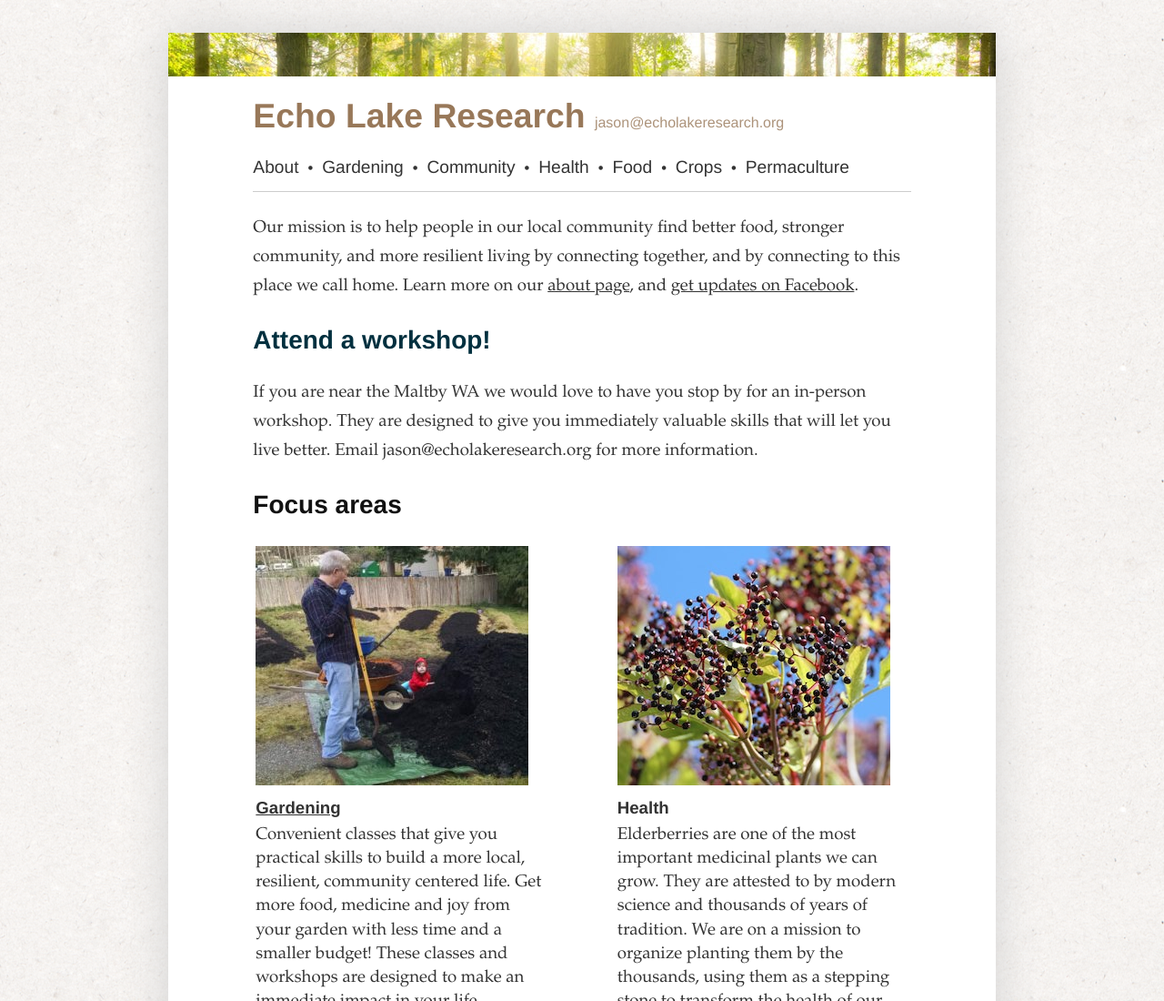
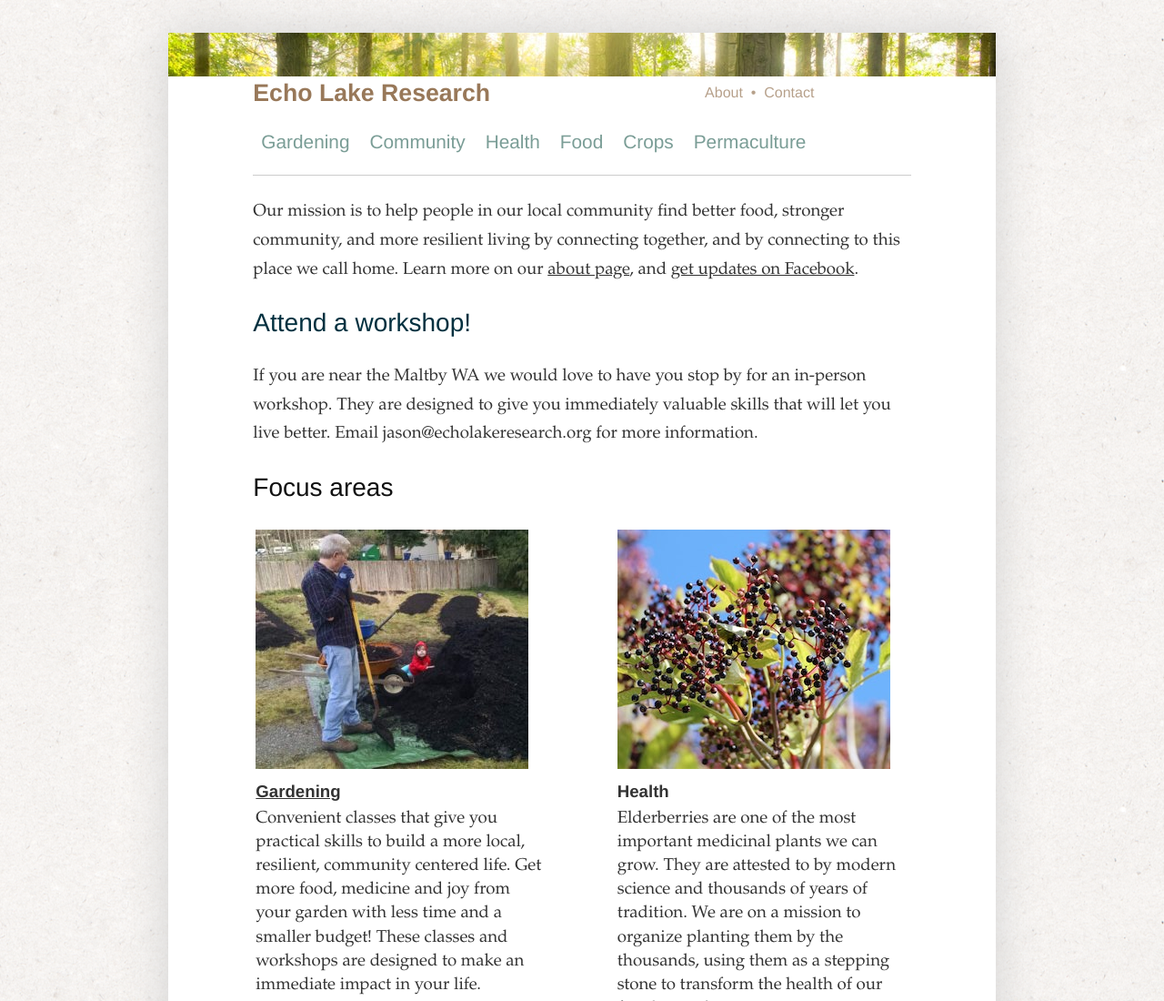
Before and after one commit to EchoLakeResearch/echolakeresearch.github.io, a plain HTML site: page _index.html in a window 1280 px wide. Shown: the top 1100 px of the page at 91% size. Drawn offline with Linux system fonts and the light colour scheme.

Commit message:
Styling changes to header

```diff
--- a/_index.html
+++ b/_index.html
@@ -115,18 +115,21 @@
   }
   .top-menu {
     margin-bottom: 12px;
+    position: relative;
+    display: inline-block;
   }
-  .top-menu a {
-    font-size: 1.2em;
+  .top-menu p a {
+    font-size: 1.3em;
     text-decoration: none;
     font-family: "Helvetica Neue",Helvetica,Arial,sans-serif;
+    padding: 9px;
   }
 
   h1 {
     color: #333;
     text-align: left;
-    font-size: 200%;
-    font-weight: 700;
+    font-size: 180%;
+    font-weight: 500;
     line-height: 1;
     text-shadow: white 0 -1px 0;
   }
@@ -308,12 +311,6 @@
       max-width: 50%;
     }
   }
-  @media (max-width: 500px) {
-    html {
-      font-size: 7.5pt;
-    }
-  }
-
 
   /* Preston Theme */
   [data-theme=preston] p,
@@ -330,7 +327,7 @@
   [data-theme=preston] h4,
   [data-theme=preston] h5,
   [data-theme=preston] h6 {
-    font-weight: 900;
+    font-weight: 500;
     color: #111;
     text-shadow: none;
   }
@@ -392,25 +389,29 @@
 </head>
 <body data-theme="preston">
 <main>
+<div class="honey" style='margin-bottom: 12px;'>
+  <a href='/' style='text-decoration: none; font-weight: bold; font-size: 20pt; '>Echo Lake Research</a>
+</div>
 
-<h1 id="echo-lake-research" class="honey" style="text-align: left;">
-<a href='/' style='text-decoration: none;'>Echo Lake Research</a>
-<span style='font-weight: normal; font-size: 12pt; opacity: 0.8;'>jason@echolakeresearch.org</span>
-</h1>
-<div class='top-menu'>
+</div>
+<div class='top-menu mist'>
+    <span class='honey' style='opacity: 0.7; font-size: 16px; position: absolute; top: -42px; right: 0px;'>
+      &nbsp;&nbsp;&nbsp;
+      <a href='/about' style='text-decoration: none;'>About</a>
+      &nbsp;&bullet;&nbsp;
+      <a href='/contact' style='text-decoration: none;'>Contact</a>
+    </span>
     <p>
-      <a href='/about'>About</a>
-      &nbsp;&bull;&nbsp;
       <a href='/gardening'>Gardening</a>
-      &nbsp;&bull;&nbsp;
+
       <a href='/community'>Community</a>
-      &nbsp;&bull;&nbsp;
+
       <a href='/health'>Health</a>
-      &nbsp;&bull;&nbsp;
+
       <a href='/food'>Food</a>
-      &nbsp;&bull;&nbsp;
+
       <a href='/crops'>Crops</a>
-      &nbsp;&bull;&nbsp;
+
       <a href='/permaculture'>Permaculture</a>
     </p>
 </div>
--- a/_style.css
+++ b/_style.css
@@ -107,18 +107,21 @@ h1!important, h2!important, h3!important, h4!important, h5!important, h6!importa
 }
 .top-menu {
   margin-bottom: 12px;
+  position: relative;
+  display: inline-block;
 }
-.top-menu a {
-  font-size: 1.2em;
+.top-menu p a {
+  font-size: 1.3em;
   text-decoration: none;
   font-family: "Helvetica Neue",Helvetica,Arial,sans-serif;
+  padding: 9px;
 }
 
 h1 {
   color: #333;
   text-align: left;
-  font-size: 200%;
-  font-weight: 700;
+  font-size: 180%;
+  font-weight: 500;
   line-height: 1;
   text-shadow: white 0 -1px 0;
 }
@@ -300,12 +303,6 @@ video {
     max-width: 50%;
   }
 }
-@media (max-width: 500px) {
-  html {
-    font-size: 7.5pt;
-  }
-}
-
 
 /* Preston Theme */
 [data-theme=preston] p,
@@ -322,7 +319,7 @@ video {
 [data-theme=preston] h4,
 [data-theme=preston] h5,
 [data-theme=preston] h6 {
-  font-weight: 900;
+  font-weight: 500;
   color: #111;
   text-shadow: none;
 }
```
Also changed, not shown: about.html (+24 -23 lines), crops/index.html (+24 -23 lines), permaculture/people-care.html (+24 -23 lines), topics.html (+24 -23 lines), _template.txt.
